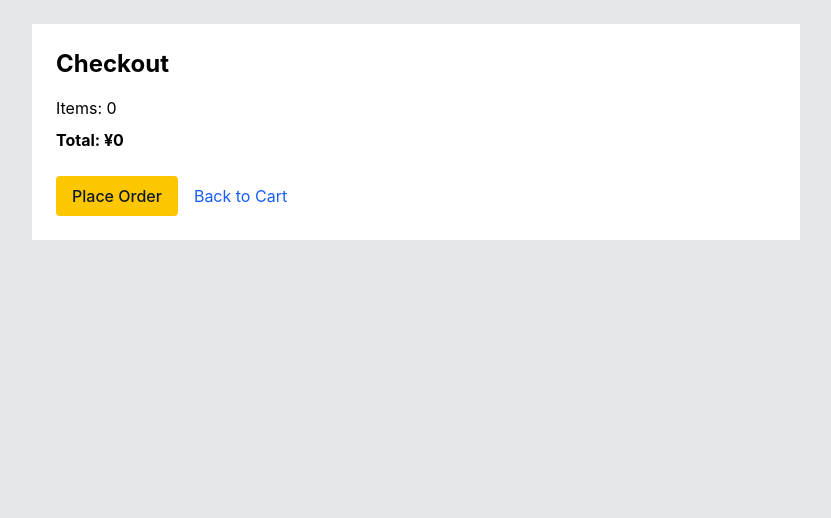
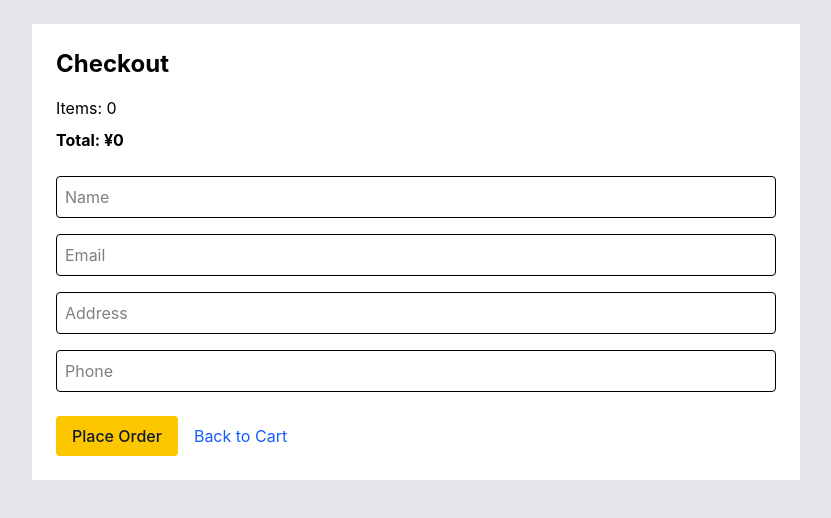
Before and after one commit to mae134/ec-cart-app, a React (Vite) app: page /checkout in a window 1280 px wide. Shown: the top 518 px of the page, without its empty margins (224-1055 px from the left). Built offline with nearby package versions, Linux system fonts and the light colour scheme; no server answers.

Commit message:
Feature: implement guest checkout form

```diff
--- a/src/pages/CheckoutPage.tsx
+++ b/src/pages/CheckoutPage.tsx
@@ -1,5 +1,6 @@
-import { Link } from 'react-router-dom'
+import { Link, useNavigate } from 'react-router-dom'
 import type { CartItem } from '../hooks/useCart'
+import { useState } from 'react'
 
 type Props = {
   cart: CartItem[]
@@ -7,6 +8,25 @@ type Props = {
 }
 
 function CheckoutPage({ cart, totalPrice }: Props) {
+
+  const [form, setForm] = useState({
+    name: '',
+    email: '',
+    address: '',
+    phone: '',
+  })
+  const navigate = useNavigate()
+
+  const handleSubmit = () => {
+    if (!form.name || !form.email || !form.address || !form.phone) {
+      alert('Please fill in all fields')
+      return
+    }
+
+    // オーダー完了画面へ遷移
+    navigate('/order-complete')
+  }
+
   return (
     <div className="min-h-screen bg-gray-200 p-6">
       <div className="mx-auto max-w-3xl bg-white p-6">
@@ -15,12 +35,56 @@ function CheckoutPage({ cart, totalPrice }: Props) {
         <p className="mt-4">Items: {cart.length}</p>
         <p className="mt-2 font-bold">Total: ¥{totalPrice}</p>
 
-        <Link
-          to="/order-complete"
+        <div className="mt-6 space-y-4">
+          <input
+            type="text"
+            placeholder="Name"
+            value={form.name}
+            onChange={(e) =>
+              setForm({ ...form, name: e.target.value })
+            }
+            className="w-full rounded border p-2"
+          />
+
+          <input
+            type="email"
+            placeholder="Email"
+            value={form.email}
+            onChange={(e) =>
+              setForm({ ...form, email: e.target.value })
+            }
+            className="w-full rounded border p-2"
+          />
+
+          <input
+            type="text"
+            placeholder="Address"
+            value={form.address}
+            onChange={(e) =>
+              setForm({ ...form, address: e.target.value })
+            }
+            className="w-full rounded border p-2"
+          />
+
+          <input
+            type="text"
+            placeholder="Phone"
+            value={form.phone}
+            onChange={(e) =>
+              setForm({ ...form, phone: e.target.value })
+            }
+            className="w-full rounded border p-2"
+          />
+        </div>
+
+        {/* フォーム遷移処理なのでボタンにする */}
+        <button
+          type="button"
+          onClick={handleSubmit}
           className="mt-6 inline-block rounded bg-yellow-400 px-4 py-2 font-medium text-gray-900"
         >
           Place Order
-        </Link>
+        </button>
 
         <Link to="/cart" className="ml-4 text-blue-600 hover:underline">
           Back to Cart
```
